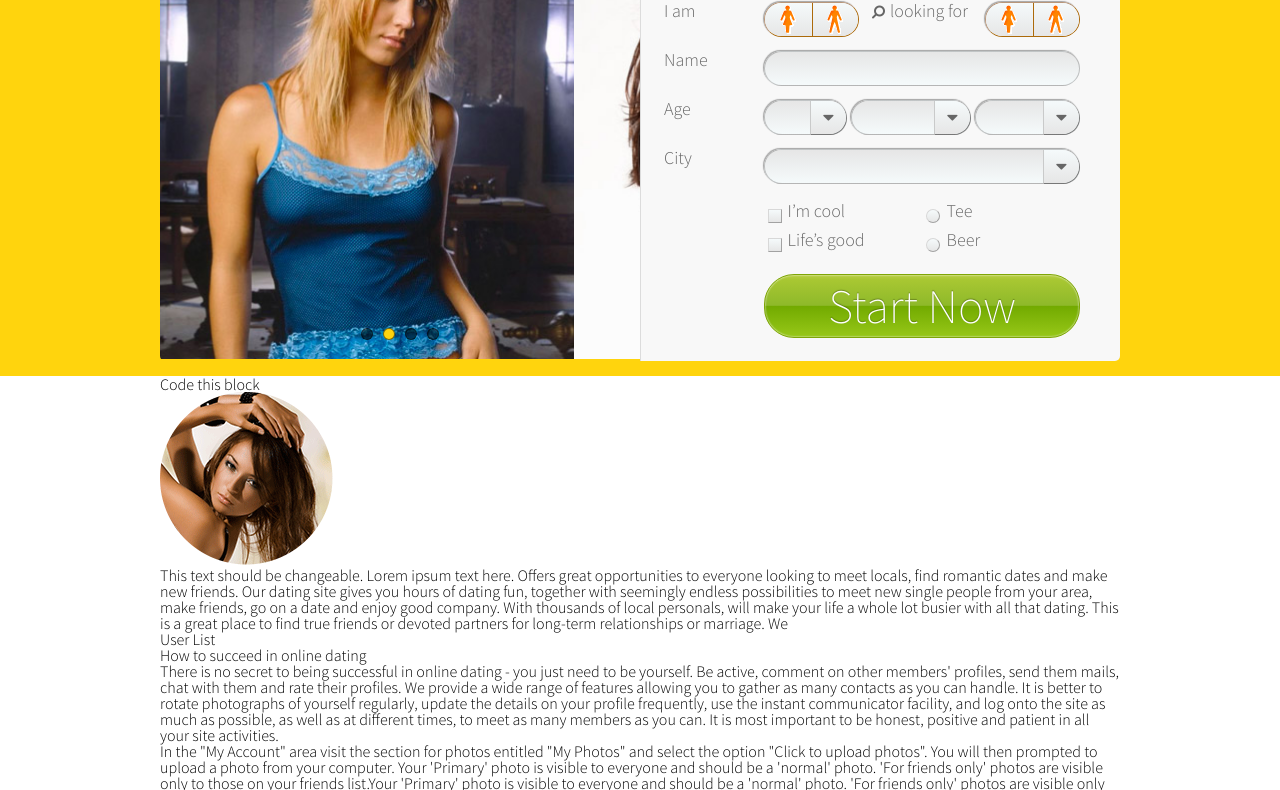
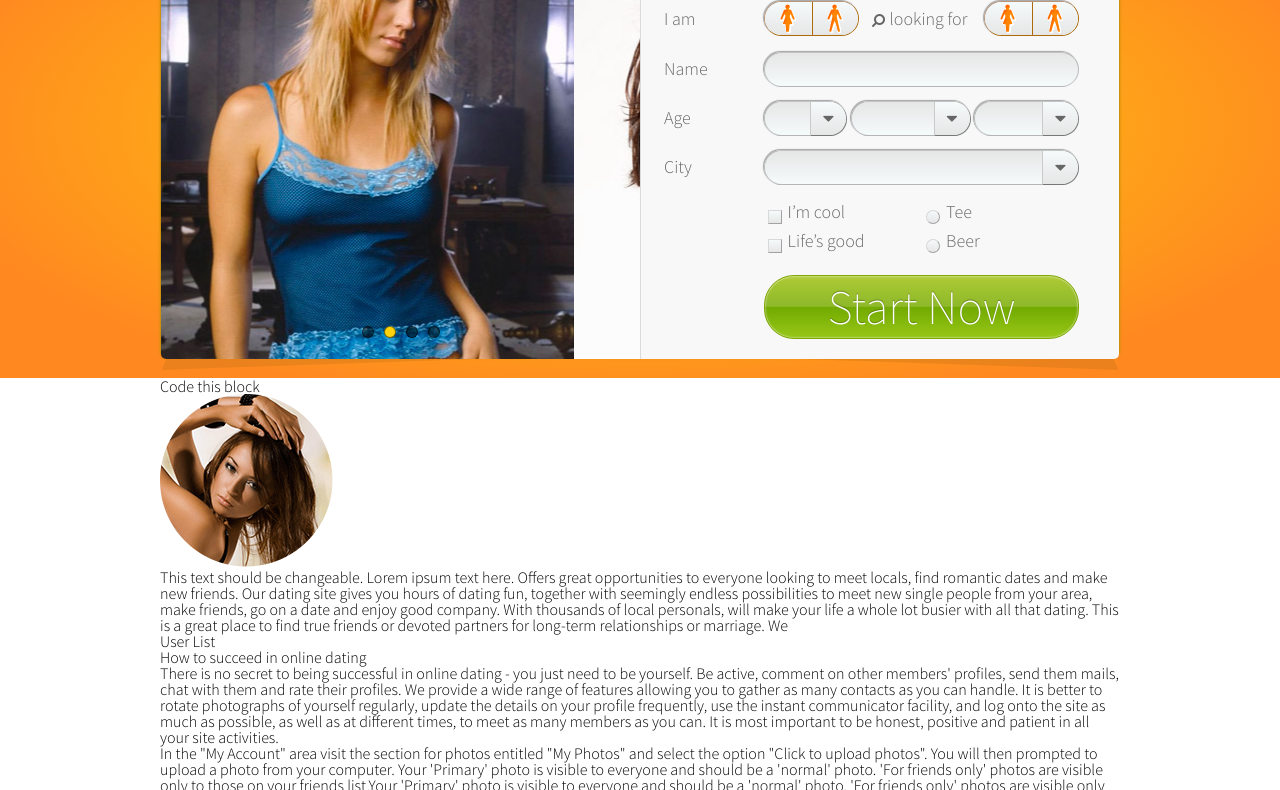
Before and after one commit to Max-im/testWebCoder, a website: page src/index.html in a window 1280 px wide. Shown: the part 227-1017 px from the top of the page. Drawn offline with Linux system fonts and the light colour scheme.

Commit message:
add shadows to herro and bg to header

```diff
--- a/src/sass/import/_var.scss
+++ b/src/sass/import/_var.scss
@@ -30,7 +30,7 @@ $accent: #ffd40d;
 	position: absolute;
 	right: -30px;
 	top: 10px;
-	font-size: 28px !important;
+	font-size: 28px;
 }
 
 
@@ -38,13 +38,13 @@ $accent: #ffd40d;
 
 .form .hint{
 	position: absolute;
-	display: inline-block;
 	font-size: 14px;
 	color: #fff;
 	width: 150px;
-	padding: 5px 0px;
+	padding: 15px 0px;
 	background: rgba(0,0,0,.5);
-	right: -190px;
+	right: -155px;
+	top: -7px;
 	border-radius: 5px;
 	text-align: center;
 	display: none;
@@ -54,7 +54,7 @@ $accent: #ffd40d;
 		position: absolute;
 		display: block;
 		width: 5px;
-    	left: -12px;
+    	left: -17px;
     	bottom: calc(50% - 6px);
     	border: 5px solid transparent;
     	border-right: 7px solid rgba(0,0,0,.5);
--- a/src/sass/style.scss
+++ b/src/sass/style.scss
@@ -38,19 +38,56 @@
 }
 
 .herro{
-	background: $accent;
-	padding: 20px 0 15px 0;
+	// background: #ff8920;
+	padding: 20px 0;
 	width: 100%;
 	box-sizing: border-box;
+	background: radial-gradient(#ffd20d, #ff8920 80%);
 	&__wrap{
 		height: 100%;
 		border-radius: 7px;
 		box-sizing: border-box;
+		border: 1px solid #cc8f0e;
+		box-shadow: 0 0 3px #cc8f0e;
+		height: 100%;
+		max-height: 466px;
+		position: relative;
+		z-index: 1;
+		&:before{
+			content: '';
+			display: block;
+			position: absolute;
+			bottom: -4px;
+			left: 0px;
+			z-index: 100;
+			border-bottom: 20px solid #cc7717;
+    		border-right: 500px solid transparent;
+    		border-left: 10px solid transparent;
+    		transform: rotate(-2deg);
+    		z-index: 0;
+    		opacity: .4;
+		}
+		&:after{
+			content: '';
+			display: block;
+			position: absolute;
+			bottom: -4px;
+			right: 0px;
+			z-index: 100;
+			border-bottom: 20px solid #cc7717;
+    		border-left: 500px solid transparent;
+    		border-right: 10px solid transparent;
+    		transform: rotate(2deg);
+    		z-index: 0;
+    		opacity: .4;
+		}
 	}
 	&__slider{
 		flex-basis: 50%;
 		box-sizing: border-box;
+		max-height: 466px;
 		overflow: hidden;
+		z-index: 1;
 	}
 	&__form{
 		flex-basis: 50%;
@@ -59,6 +96,8 @@
 		padding: 0px 40px 0px 23px;
 		text-align: left;
 		flex-direction: column;
+		max-height: 466px;
+		z-index: 1;
 	}
 }
 
@@ -109,6 +148,7 @@
 	.flex{
 		flex-wrap: wrap;
 		justify-content: space-between;
+		max-height: 466px;
 	}
 	&__header{
 		display: inline-block;
@@ -121,7 +161,7 @@
 	&__form{
 		display: block;
 	}
-	&__divWrap{
+	&__divWrap.flex{
 		padding: 7px 0;
 		position: relative;
 		align-items: center;
@@ -144,7 +184,7 @@
 		color: #666;
 		&_search{
 			@extend .form__label;
-			display: inline-block;
+			line-height: 35px;
 			&:before{
 				content:'\f002';
 				font-family: 'fontAwesome';
```
Also changed, not shown: readme.md, src/css/style.min.css.
